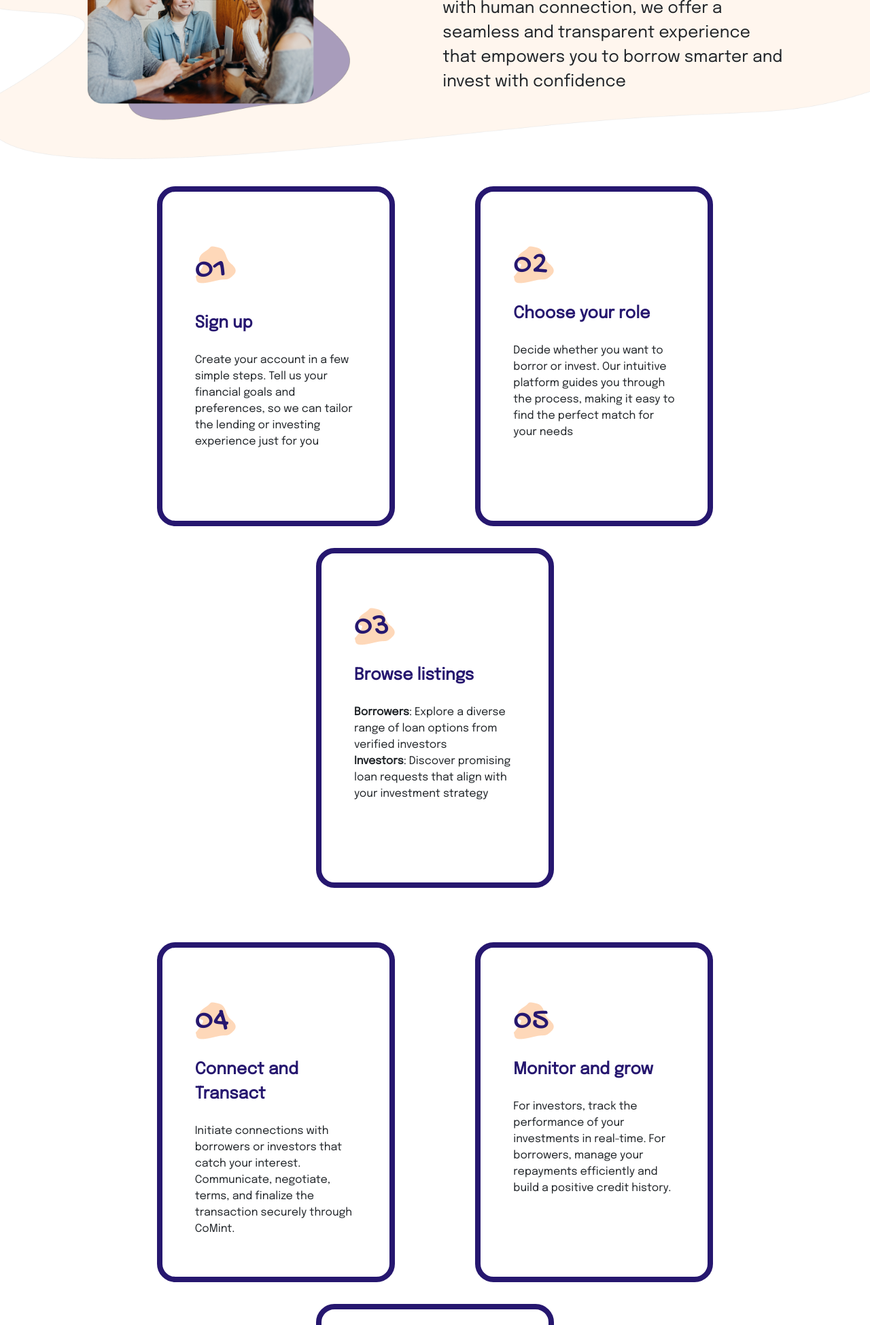
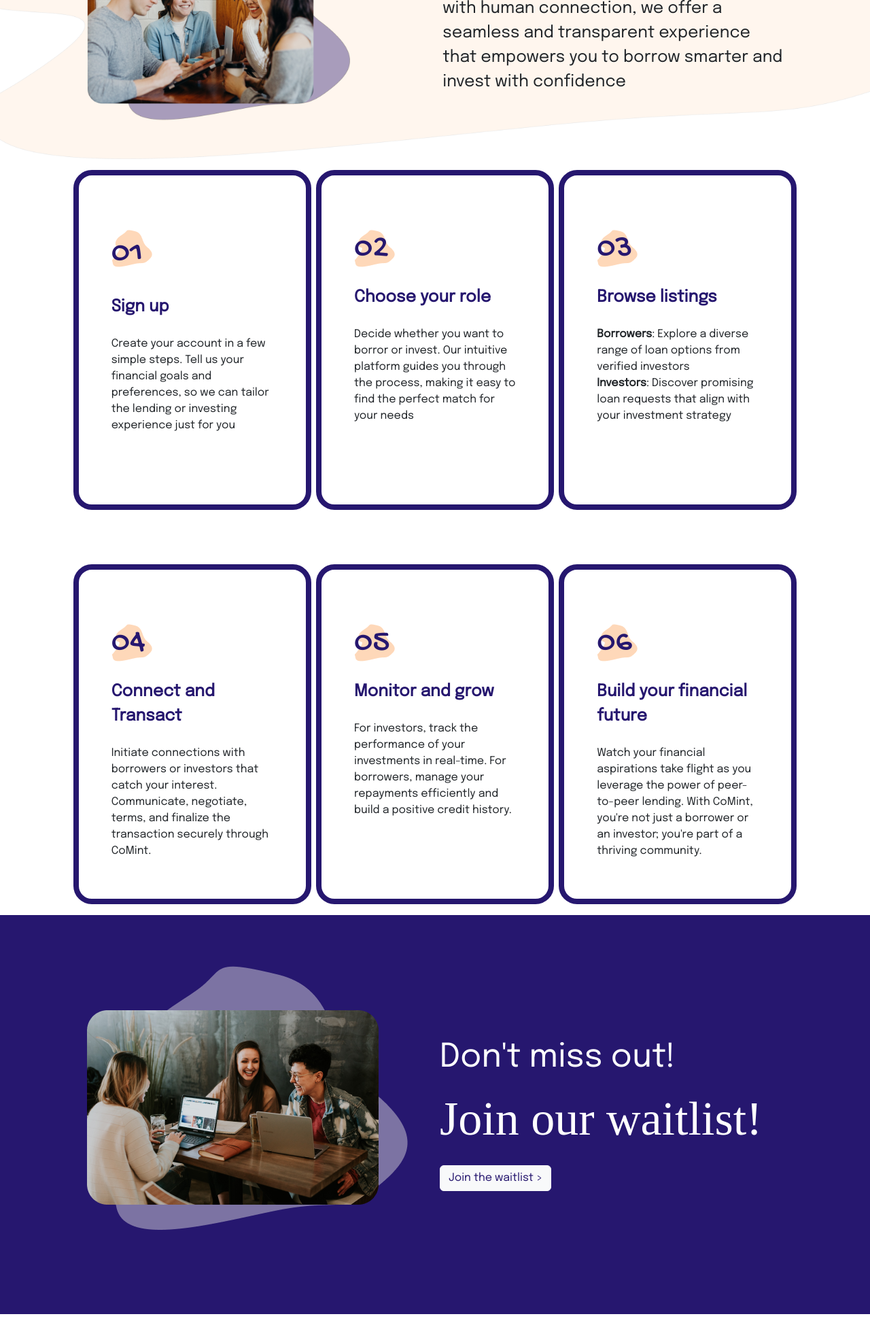
Before and after one commit to comint-admin/comint, a Django app: template comintapp/templates/comintapp/index.html in a window 1280 px wide. Shown: the part 1638-3587 px from the top of the page at 68% size. Run offline with Django 4.2, Linux system fonts and the light colour scheme; the template is opened without the code that fills it, so the values that code supplies are empty; some libraries are stand-ins or nearby versions; some web fonts are replaced.

Commit message:
steps use grid now, wraps better

```diff
--- a/comintapp/static/comintapp/css/mainpage.css
+++ b/comintapp/static/comintapp/css/mainpage.css
@@ -187,6 +187,7 @@
     min-width:350px;
     max-width: 350px;
 
+
     min-height:500px;
     max-height: 500px;
     border: 8px solid #26176F;
@@ -201,7 +202,14 @@
     font-weight: bolder;
 }
 
-
+.step-grid{
+    max-width: 1200px;
+    margin: 0 auto;
+    display: grid;
+    gap: 3rem;
+    grid-template-columns: repeat(auto-fit, minmax(300px, 1fr));
+    justify-items: center;
+}
 
 .gochi-hand{
     font-family: "Gochi Hand";
--- a/comintapp/templates/comintapp/index.html
+++ b/comintapp/templates/comintapp/index.html
@@ -88,8 +88,8 @@
             </div>
         </div>
         <div class="cm-padding">
+            <div class="step-grid">
 
-        <div class="step-row">
             <div class="step-article">
                 <div class="step-content">
                 <div class="cm-blue gochi-hand my-4 txt-lrg num-bg"> 01</div>
@@ -119,8 +119,7 @@
                     <p class="epilogue my-4"> <b>Borrowers</b>: Explore a diverse range of loan options from verified investors <br> <b>Investors</b>: Discover promising loan requests that align with your investment strategy</p>
                     </div>
             </div>
-        </div>
-        <div class="step-row">
+
 
             <div class="step-article">
                 <div class="step-content">
@@ -153,7 +152,8 @@
                     </div>
             </div>
 
-        </div>
+
+            </div>
 
         </div>
 
@@ -167,7 +167,7 @@
             <img class="img-fluid" src="{%static '/comintapp/images/bottom-img.png'%}">
 
             <div>
-                <div><p class="h1 txt-lrg epilogue">Dont miss out!</p>
+                <div><p class="h1 txt-lrg epilogue">Don't miss out!</p>
                     <p class="txt-vlrg poppins">Join our waitlist!</p>
                     <button type="button" class="btn btn-light epilogue cm-blue semi-bold" data-bs-toggle="modal" data-bs-target="#waitlistModal"> Join the waitlist >
                 </button>
```
